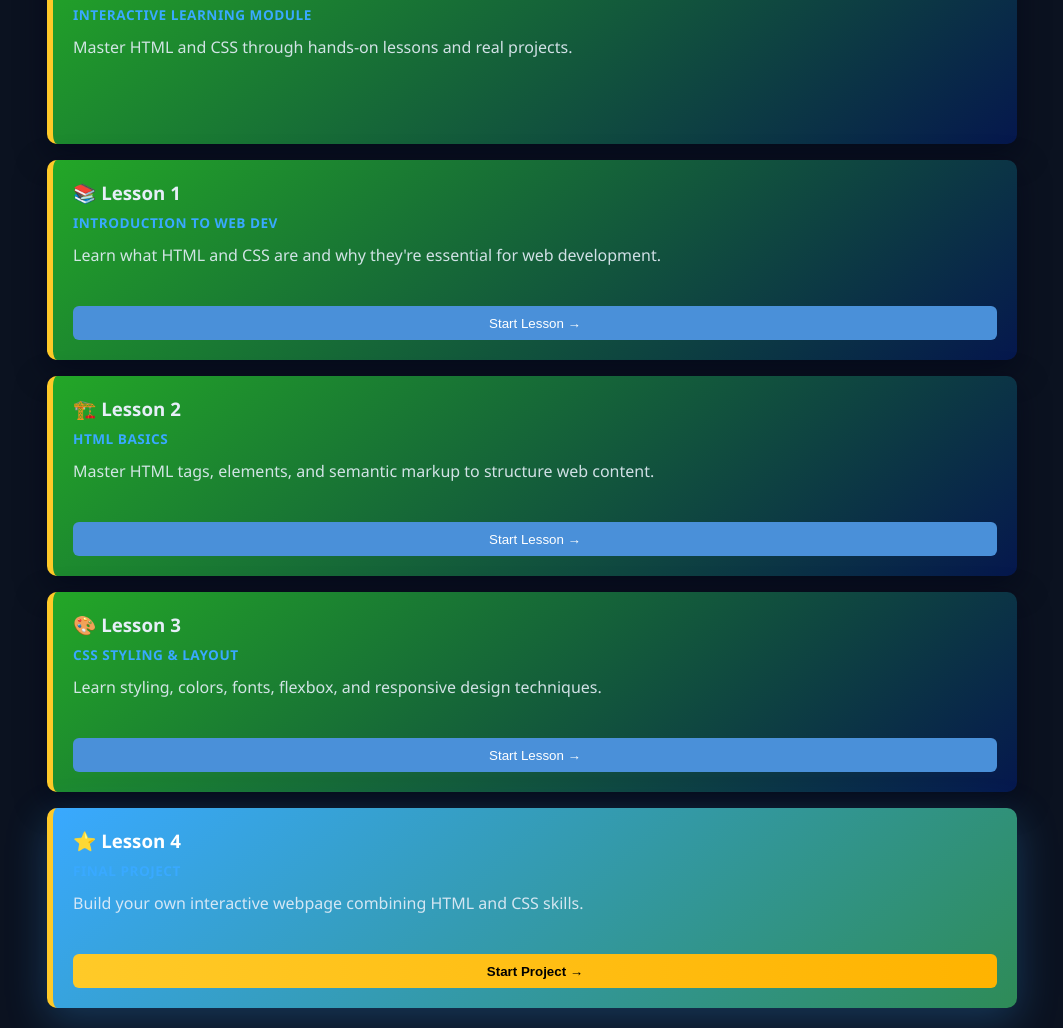
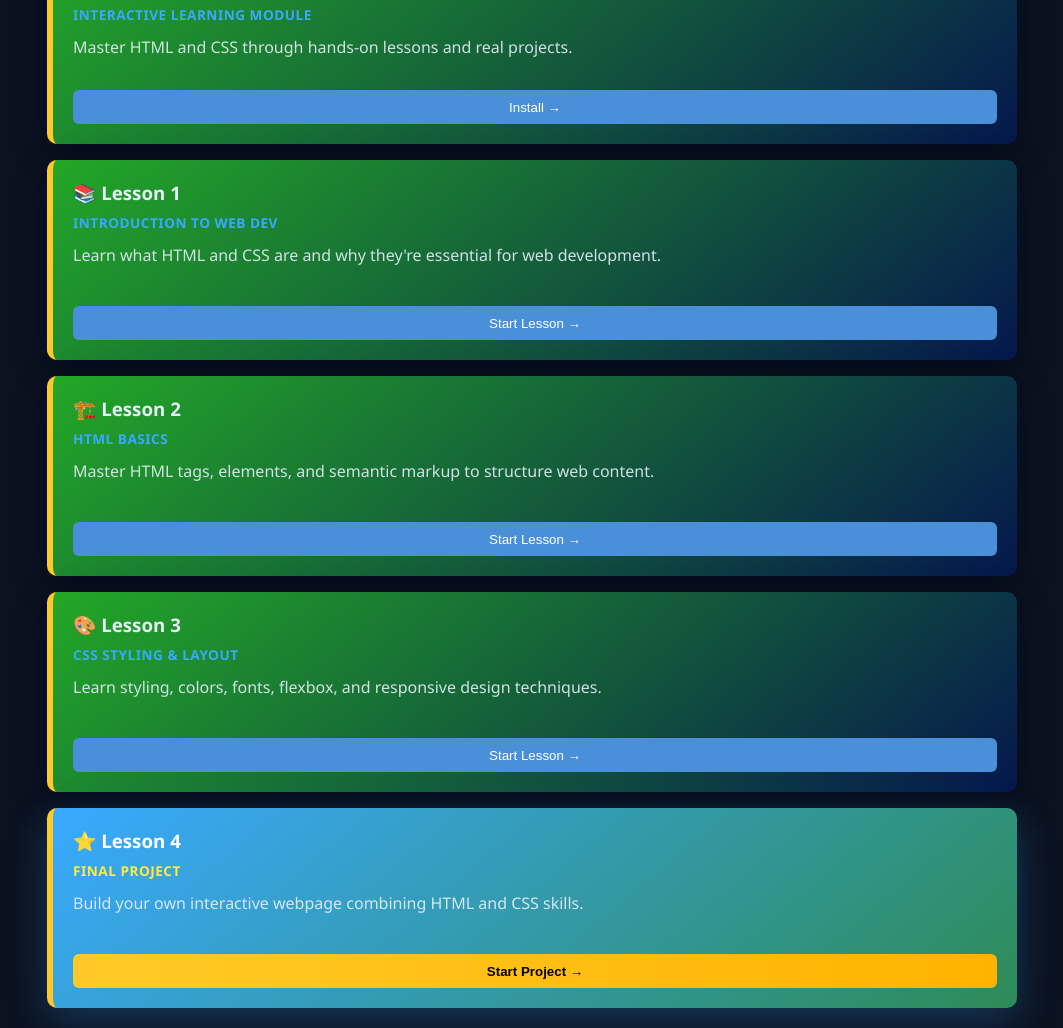
Before and after one commit to needjobwannabe252204/web-creation-pwa, a plain HTML site: page index.html in a window 1280 px wide. Shown: the part 157-1185 px from the top of the page, without its empty margins (108-1171 px from the left). Drawn offline with Linux system fonts and the light colour scheme.

Commit message:
its me khyle

```diff
--- a/index.html
+++ b/index.html
@@ -33,6 +33,7 @@
             <h2>🚀 Web Creation</h2>
             <p class="competency">Interactive Learning Module</p>
             <p class="description">Master HTML and CSS through hands-on lessons and real projects.</p>
+            <button>Install →</button>
         </div>
 
         <!-- Lesson 1: Introduction -->
--- a/style.css
+++ b/style.css
@@ -100,7 +100,9 @@
     border-left: 6px solid var(--color-yellow);
     box-shadow: 0 12px 40px rgba(57, 169, 255, 0.25);
 }
-
+.card-highlight .competency {
+    color: #ffeb3b;
+}
 .card-highlight h3 {
     color: #ffffff;
 }
```
